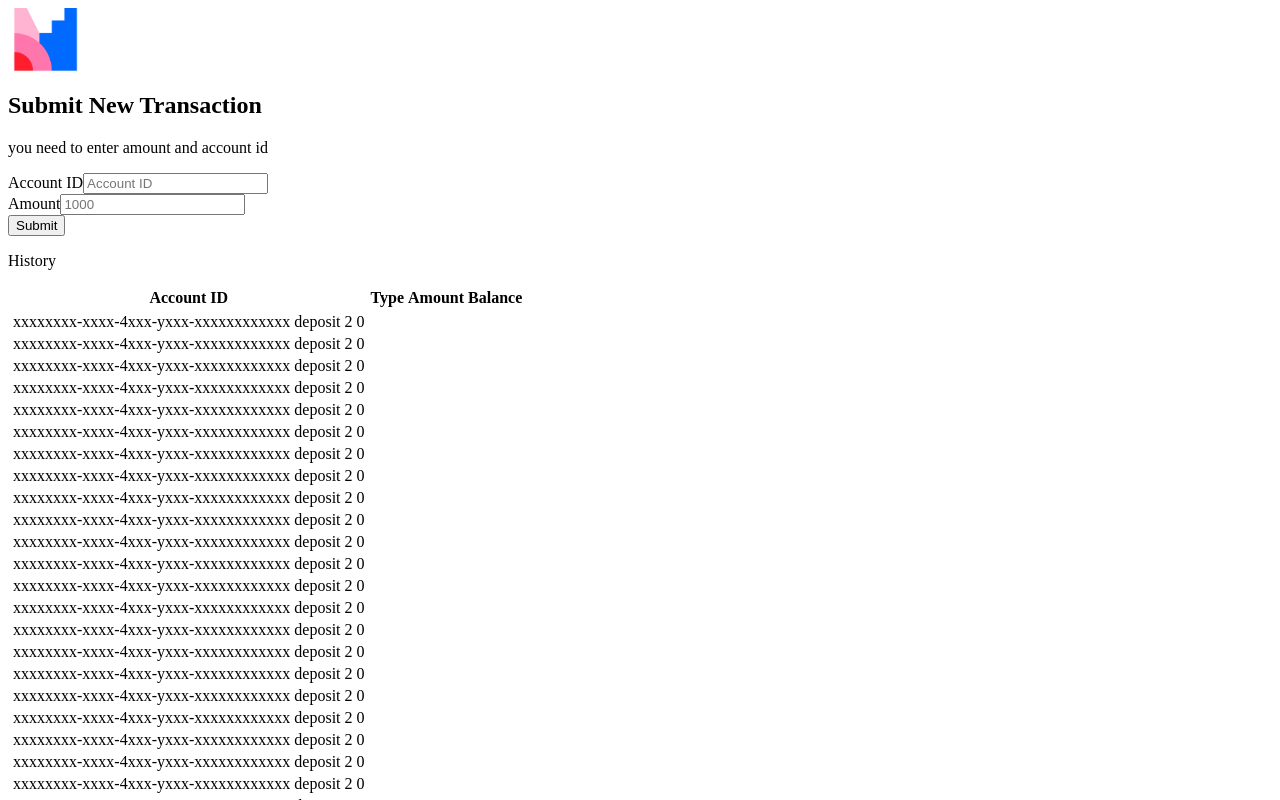
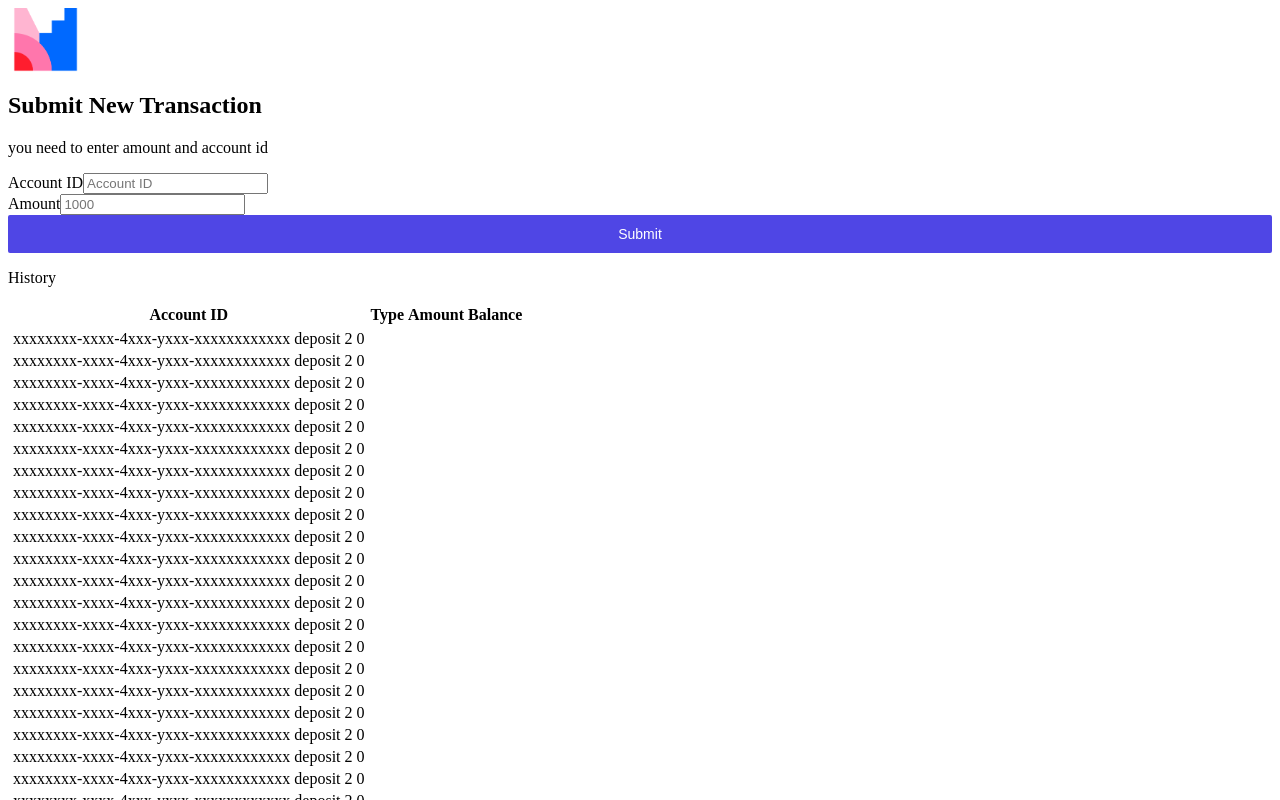
Before and after one commit to zahramemar/transaction-management-frontend-react-next, a Next.js app in the folder app-frontend/: page / in a window 1280 px wide. Shown: the top 800 px of the page. Built offline with nearby package versions, Linux system fonts and the light colour scheme.

Commit message:
Add SubmitButton component

```diff
--- /dev/null
+++ b/app-frontend/components/SubmitButton/index.tsx
@@ -0,0 +1,9 @@
+import styles from "./styles.module.css";
+
+export function SubmitButton() {
+  return (
+    <button type="submit" className={styles.button}>
+      Submit
+    </button>
+  );
+}
--- /dev/null
+++ b/app-frontend/components/SubmitButton/styles.module.css
@@ -0,0 +1,3 @@
+.button {
+    @apply w-full flex justify-center py-2 px-4 border border-transparent text-sm font-medium rounded-sm text-white bg-indigo-600 hover:bg-indigo-700 focus:outline-none focus:ring-2 focus:ring-offset-2 focus:ring-indigo-500
+}
--- a/app-frontend/components/SubmitTransaction.tsx
+++ b/app-frontend/components/SubmitTransaction.tsx
@@ -2,6 +2,7 @@
 import { Title } from "./Title";
 import { Subtitle } from "./Subtitle";
 import { Input } from "./Input";
+import { SubmitButton } from "./SubmitButton";
 
 export function SubmitTransaction() {
   return (
@@ -27,12 +28,7 @@
             <Input fieldLabel="Amount" fieldType="number" placeHolder="1000" />
           </div>
 
-          <button
-            type="submit"
-            className="w-full flex justify-center py-2 px-4 border border-transparent text-sm font-medium rounded-sm text-white bg-indigo-600 hover:bg-indigo-700 focus:outline-none focus:ring-2 focus:ring-offset-2 focus:ring-indigo-500"
-          >
-            Submit
-          </button>
+          <SubmitButton />
         </form>
       </div>
     </div>
```
Also changed, not shown: 1 other file (tests, documents, lock files or other folders).
